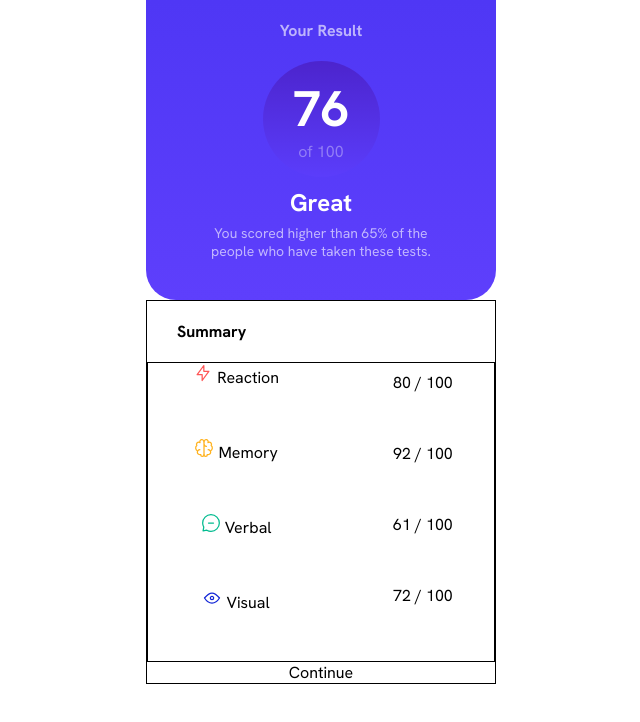
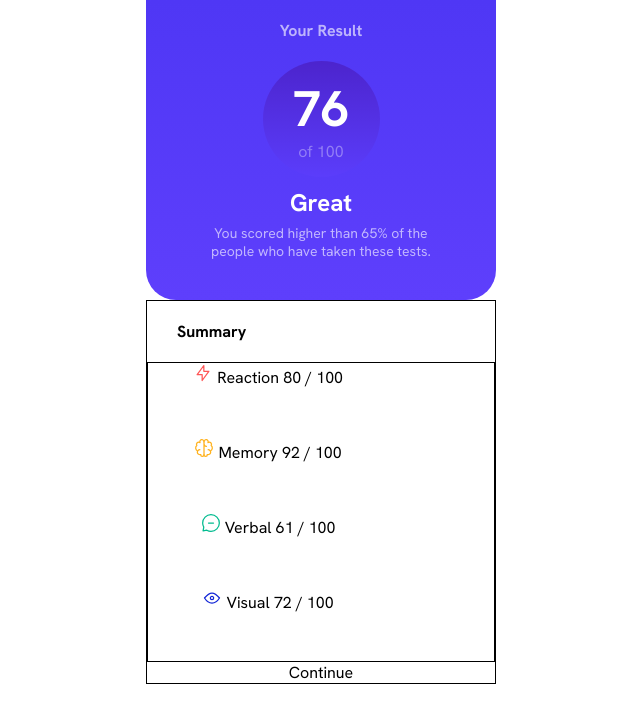
Before and after one commit to antonyanw/projeto-sumary, a plain HTML site: page index.html in a window 1280 px wide. Shown: the whole page, without its empty margins (319-959 px from the left). Drawn offline with Linux system fonts and the light colour scheme.

Commit message:
continuando

```diff
--- a/css/style.css
+++ b/css/style.css
@@ -117,13 +117,11 @@ div#data {
     margin-top: -241px;
     margin-left: 100px;
 }
+section#nms > p#rec {
+    display: inline-block
+    justify-content: space-around;
+}
 
-.tsnd {
-    display: flex;
-    padding-left: 100px;
-    text-align: justify;
-
-}
 
 div.attribution {
    margin-top: 250px;
--- a/index.html
+++ b/index.html
@@ -33,28 +33,32 @@
       </h2>
       <div id="data">
         <section id="nms">
-          <p>
-          <img src="./assets/images/icon-reaction.svg" alt="Reaction">
-            Reaction
+          <p id="rec">
+            <img src="./assets/images/icon-reaction.svg" alt="Reaction">
+              Reaction
+            <span>80 / 100</span>
           </p>
           <p>
             <img src="./assets/images/icon-memory.svg" alt="Memory">
             Memory
+            92 / 100
           </p>
           <p>
             <img src="./assets/images/icon-verbal.svg" alt="Verbal">
             Verbal
+            61 / 100
           </p>
           <p>
             <img src="./assets/images/icon-visual.svg" alt="Visual">
             Visual
+            72 / 100
           </p>
         </section>
         <section id="tsnd">
-          <p class="tsnd">80 / 100</p>
-          <p class="tsnd">92 / 100</p>
-          <p class="tsnd">61 / 100</p>
-          <p class="tsnd">72 / 100</p>
+
+
+
+
         </section>
       </div>
       <p id="cont">
```
